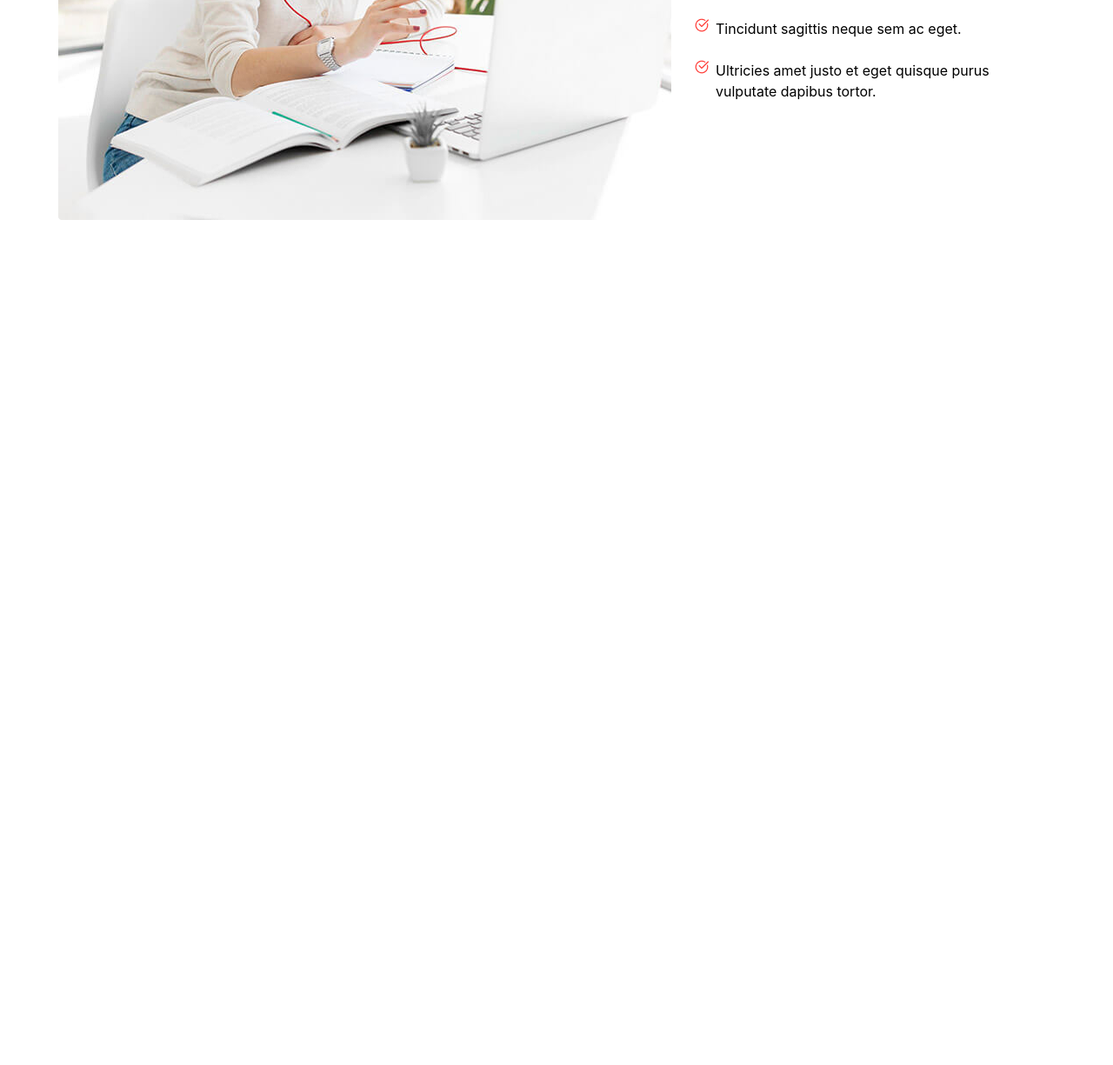
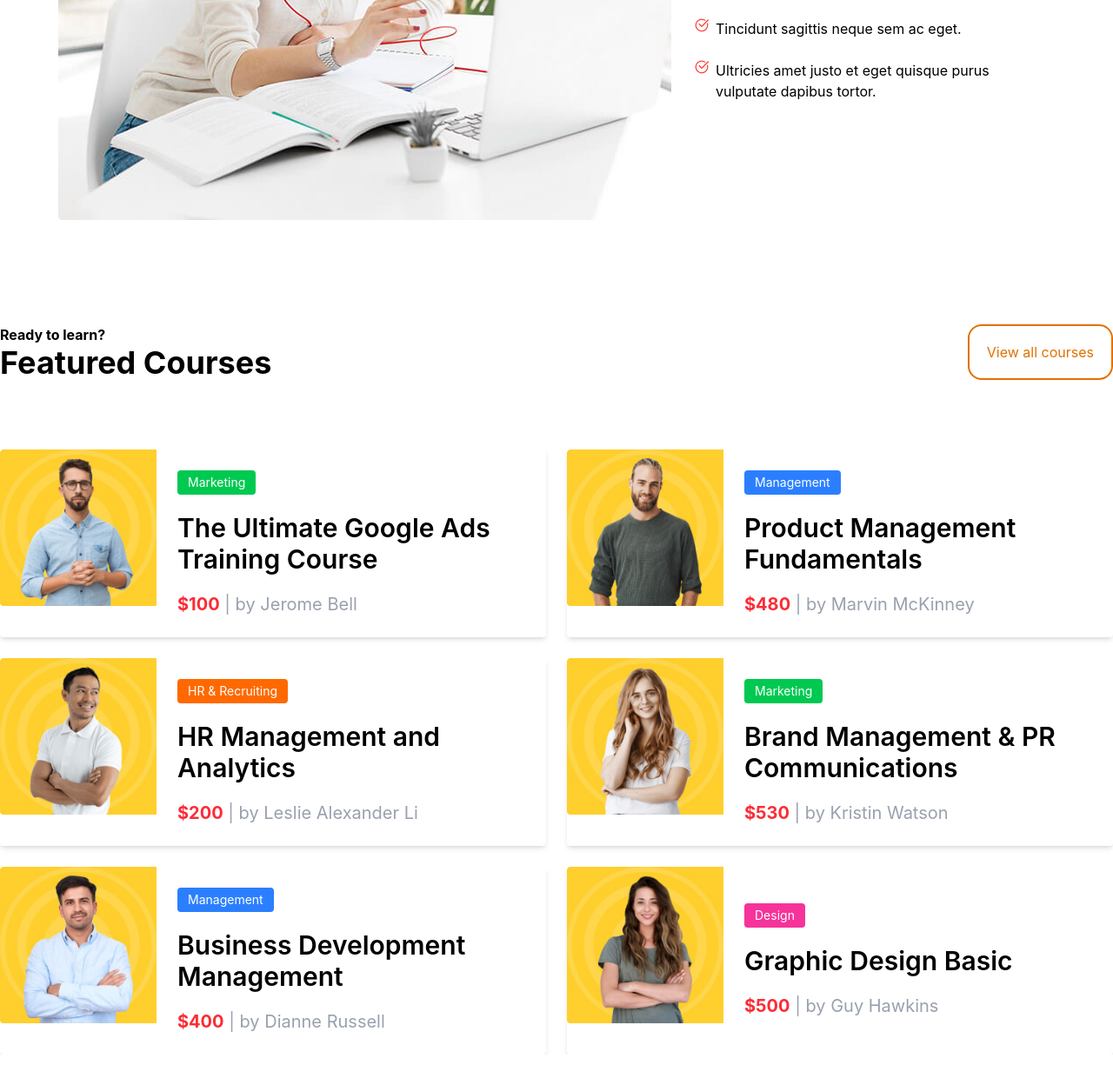
Before and after one commit to shokirovsh01/practice-3, a website: page index.html in a window 1280 px wide. Shown: the part 1422-2647 px from the top of the page at 87% size. Before the commit the page ends 1715 px from the top, so only its background shows below. Drawn offline with nearby package versions, Linux system fonts and the light colour scheme; files that its build step writes are made by us from their sources.

Commit message:
section 3 page 1

```diff
--- a/index.html
+++ b/index.html
@@ -192,7 +192,145 @@ with Createx <br> Online Courses</h1>
 
 <!-- section 3 -->
 
+<div class="flex justify-between max-w-325 m-auto mt-20 mb-10">
 
+    <div>
+
+        <h1 class="font-bold">Ready to learn?</h1>
+        <h1 class="font-bold text-4xl">Featured Courses</h1>
+
+    </div>
+
+<button class="text-amber-600 border-2 p-3 px-5 rounded-2xl">View all courses</button>
+
+</div>
+
+<section class="max-w-[1300px] mx-auto py-10">
+  <div class="overflow-x-scroll md:overflow-hidden md:grid md:grid-cols-2 gap-6">
+
+    <!-- Card -->
+    <div class="flex bg-white shadow-md rounded overflow-hidden">
+      <img src="./src/img/image.png" alt="" class="w-[180px] h-[180px] object-cover">
+
+      <div class="p-6 flex flex-col justify-center">
+        <span class="bg-green-500 text-white text-sm px-3 py-1 rounded w-fit">
+          Marketing
+        </span>
+
+        <h2 class="text-3xl font-semibold mt-5">
+          The Ultimate Google Ads Training Course
+        </h2>
+
+        <p class="mt-5 text-xl">
+          <span class="text-red-500 font-bold">$100</span>
+          <span class="text-gray-400"> | by Jerome Bell</span>
+        </p>
+      </div>
+    </div>
+
+    <!-- Card -->
+    <div class="flex bg-white shadow-md rounded overflow-hidden">
+      <img src="./src/img/image (1).png" alt="" class="w-[180px] h-[180px] object-cover">
+
+      <div class="p-6 flex flex-col justify-center">
+        <span class="bg-blue-500 text-white text-sm px-3 py-1 rounded w-fit">
+          Management
+        </span>
+
+        <h2 class="text-3xl font-semibold mt-5">
+          Product Management Fundamentals
+        </h2>
+
+        <p class="mt-5 text-xl">
+          <span class="text-red-500 font-bold">$480</span>
+          <span class="text-gray-400"> | by Marvin McKinney</span>
+        </p>
+      </div>
+    </div>
+
+    <!-- Card -->
+    <div class="flex bg-white shadow-md rounded overflow-hidden">
+<img src="./src/img/image (2).png" alt="" class="w-[180px] h-[180px] object-cover">
+
+      <div class="p-6 flex flex-col justify-center">
+        <span class="bg-orange-500 text-white text-sm px-3 py-1 rounded w-fit">
+          HR & Recruiting
+        </span>
+
+        <h2 class="text-3xl font-semibold mt-5">
+          HR Management and Analytics
+        </h2>
+
+        <p class="mt-5 text-xl">
+          <span class="text-red-500 font-bold">$200</span>
+          <span class="text-gray-400"> | by Leslie Alexander Li</span>
+        </p>
+      </div>
+    </div>
+
+    <!-- Card -->
+    <div class="flex bg-white shadow-md rounded overflow-hidden">
+     <img src="./src/img/image (3).png" alt="" class="w-[180px] h-[180px] object-cover">
+
+      <div class="p-6 flex flex-col justify-center">
+        <span class="bg-green-500 text-white text-sm px-3 py-1 rounded w-fit">
+          Marketing
+        </span>
+
+        <h2 class="text-3xl font-semibold mt-5">
+          Brand Management & PR Communications
+        </h2>
+
+        <p class="mt-5 text-xl">
+          <span class="text-red-500 font-bold">$530</span>
+          <span class="text-gray-400"> | by Kristin Watson</span>
+        </p>
+      </div>
+    </div>
+
+    <!-- Card -->
+    <div class="flex bg-white shadow-md rounded overflow-hidden">
+   <img src="./src/img/image (4).png" alt="" class="w-[180px] h-[180px] object-cover">
+      <div class="p-6 flex flex-col justify-center">
+        <span class="bg-blue-500 text-white text-sm px-3 py-1 rounded w-fit">
+          Management
+        </span>
+
+        <h2 class="text-3xl font-semibold mt-5">
+          Business Development Management
+        </h2>
+
+        <p class="mt-5 text-xl">
+          <span class="text-red-500 font-bold">$400</span>
+          <span class="text-gray-400"> | by Dianne Russell</span>
+        </p>
+      </div>
+    </div>
+
+    <!-- Card -->
+    <div class="flex bg-white shadow-md rounded overflow-hidden">
+<img src="./src/img/image (5).png" alt="" class="w-[180px] h-[180px] object-cover">
+      <div class="p-6 flex flex-col justify-center">
+        <span class="bg-pink-500 text-white text-sm px-3 py-1 rounded w-fit">
+          Design
+        </span>
+
+        <h2 class="text-3xl font-semibold mt-5">
+          Graphic Design Basic
+        </h2>
+
+        <p class="mt-5 text-xl">
+          <span class="text-red-500 font-bold">$500</span>
+          <span class="text-gray-400"> | by Guy Hawkins</span>
+        </p>
+      </div>
+    </div>
+
+  </div>
+</section>
+
+
+<!-- section 4 -->
 
 </body>
 </html>
```
Also changed, not shown: src/img/image (1).png (added), src/img/image (2).png (added), src/img/image (3).png (added), src/img/image (4).png (added), src/img/image (5).png (added), src/img/image.png (added).
